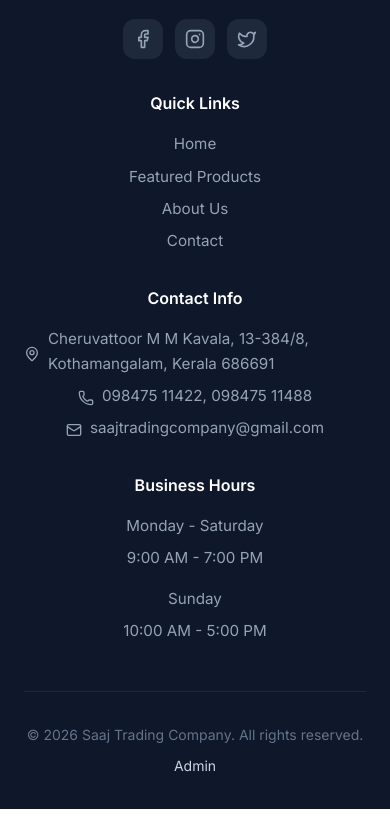
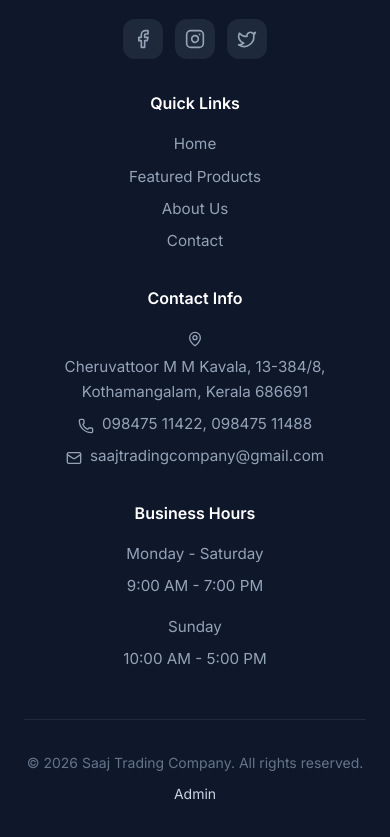
Before and after one commit to vaishakh3/saaj-trading, a React (Vite) app: page / in a window 390 px wide. Shown: the part 9043-9880 px from the top of the page. Before the commit the page ends 9852 px from the top, so only its background shows below. Built offline with nearby package versions, Linux system fonts and the light colour scheme; no server answers; the database is empty.

Commit message:
footer fix

```diff
--- a/src/index.css
+++ b/src/index.css
@@ -3169,8 +3169,8 @@ ol {
     align-items: center;
     justify-content: center;
     gap: 0.5rem;
-    text-align: left;
-    flex-wrap: nowrap;
+    text-align: center;
+    flex-wrap: wrap;
   }
 
   .footer-contact-item svg {
```
